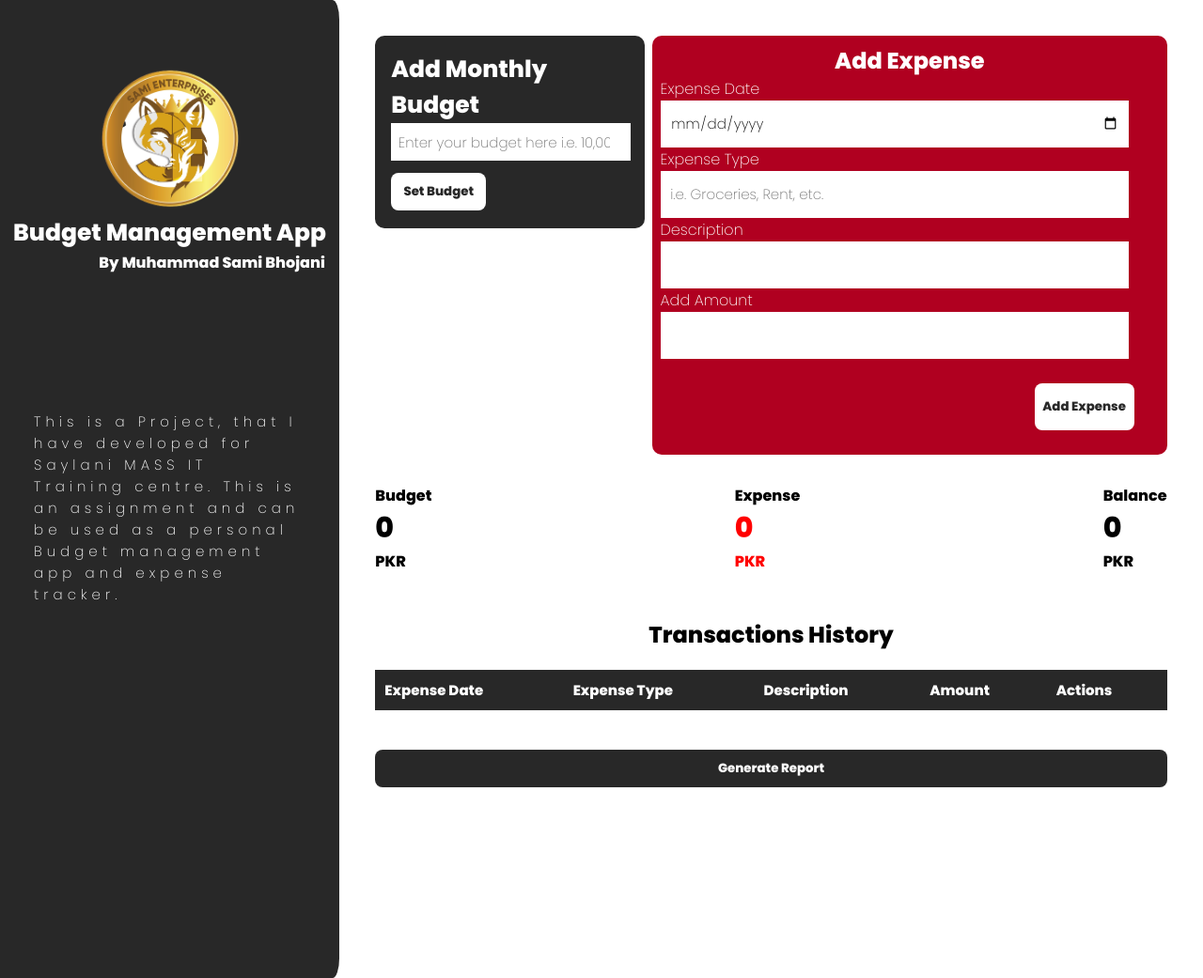
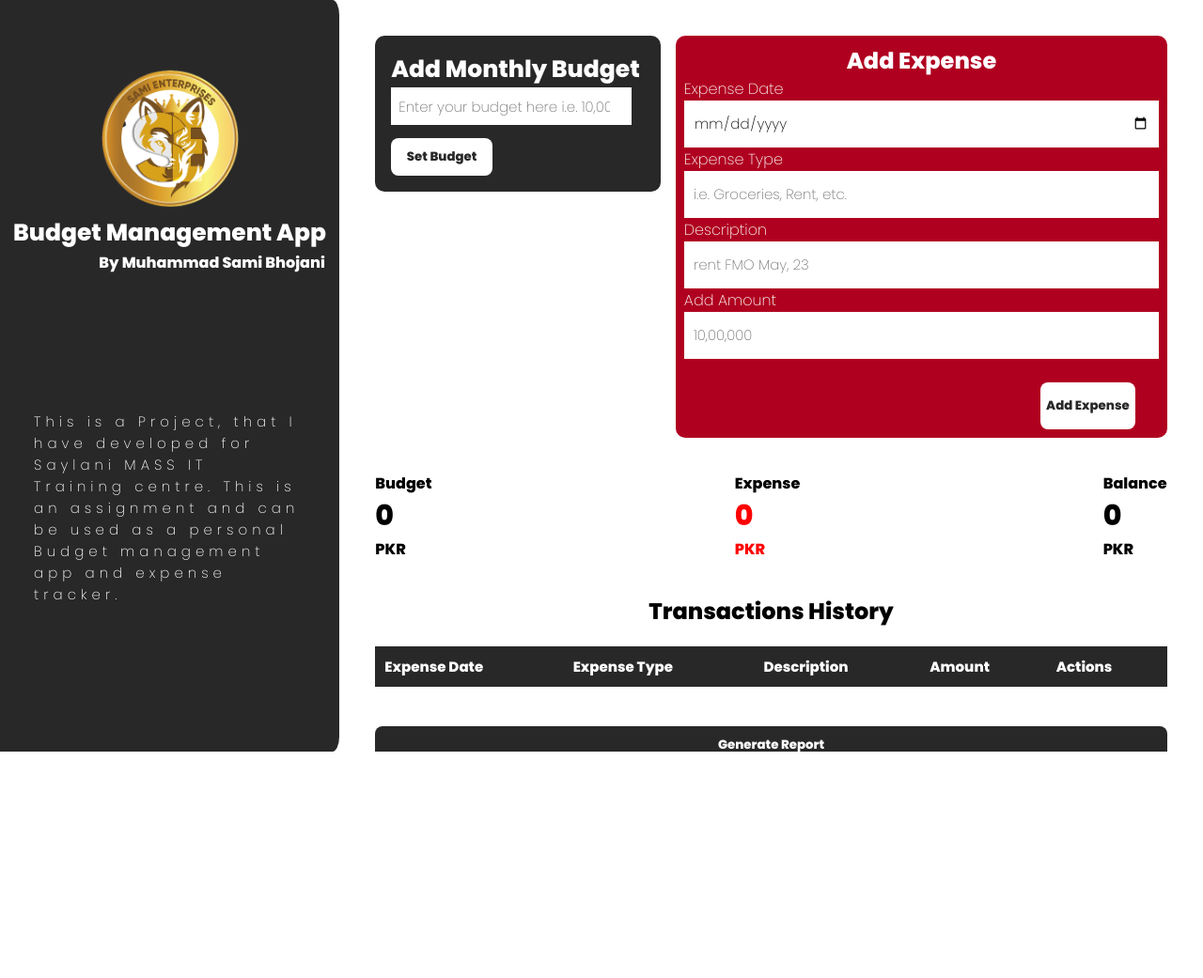
Before and after one commit to samibhojani/budgetApp, a plain HTML site: page index.html in a window 1280 px wide. Shown: the whole page at 94% size. After the commit the page ends 800 px from the top, so only its background shows below. Drawn offline with Linux system fonts and the light colour scheme.

Commit message:
Modifications
Modified UI + js variables

```diff
--- a/css/style.css
+++ b/css/style.css
@@ -2,20 +2,22 @@
     font-family: 'Poppins', sans-serif;
     margin: 0;
     padding: 0;
+    box-sizing: border-box;
 }
 
 .mainContainer {
-    width: 100%;
-    height: 100%;
+    width: 100vw;
+    height: 100vh;
     margin: 0%;
     display: flex;
     flex-direction: row;
     justify-content: space-between;
+    overflow: hidden;
 }
 
 .left {
     width: 30%;
-    height: 100%;
+    height: 100vh;
     background-color: #282828;
     color: #fff;
     display: flex;
@@ -49,11 +51,14 @@
     margin-bottom: 100%;
 }
 .right {
+    height: 100%;
+    overflow-y: auto;
     width: 70%;
     margin: 3%;
     display: flex;
     flex-direction: column;
     gap: 5%;
+    padding-bottom: 80px;
 }
 
 .budgetAndIncomeWrapper {
@@ -72,8 +77,8 @@
 .budgetSection {
     background-color: #282828;
     border-radius: 10px;
-    width: 30%;
-    height: 40%;
+    width: 36%;
+    height: max-content;
     display: flex;
     flex-direction: column;
     padding: 2%;
@@ -109,7 +114,7 @@
 }
 
 .expenseSection {
-    width: 63%;
+    width: 62%;
     height: 100%;
     background-color:  #B00020;
     border-radius: 10px;
@@ -128,7 +133,7 @@
 }
 
 .expenseSection input {
-    width: 90%;
+    width: 100%;
     height: 50px;
     border: none;
     font-size: 15px;
--- a/index.html
+++ b/index.html
@@ -37,18 +37,25 @@
 
             <div class="expenseSection">
                 <h2>Add Expense</h2>
+                <div>
+                    <label for="expenseDate">Expense Date</label>
+                <input type="date" name="date" id="expenseDate" required>
+                </div>
 
-                <label for="expenseDate">Expense Date</label>
-                <input type="date" name="date" id="expenseDate">
+                <div>
+                    <label for="expenseType">Expense Type</label>
+                <input type="text" name="expenseType" id="expenseType" placeholder="i.e. Groceries, Rent, etc." required>
+                </div>
 
-                <label for="expenseType">Expense Type</label>
-                <input type="text" name="expenseType" id="expenseType" placeholder="i.e. Groceries, Rent, etc.">
+                <div>
+                    <label for="descriptionForExpense">Description</label>
+                <input type="text" name="description" id="descriptionForExpense" placeholder="rent FMO May, 23" required>
 
-                <label for="descriptionForExpense">Description</label>
-                <input type="text" name="description" id="descriptionForExpense">
-
-                <label for="expenseAmount">Add Amount</label>
-                <input type="text" name="amount" id="expenseAmount">
+                </div>
+                <div>
+                    <label for="expenseAmount">Add Amount</label>
+                <input type="text" name="amount" id="expenseAmount" placeholder="10,00,000" required>
+                </div>
 
                 <button id="addExpenseBtn">Add Expense</button>
             </div>
--- a/js/app.js
+++ b/js/app.js
@@ -1,5 +1,9 @@
 
 // Add budget in summary
+const expDateInput = document.getElementById("expenseDate")
+    const expTypeInput = document.getElementById("expenseType")
+    const expDescInput = document.getElementById("descriptionForExpense")
+    const expAmountInput = document.getElementById("expenseAmount");
 
 function calcBalance() {
     const currentBudget = parseInt(document.getElementById("displayBudget").innerText);
@@ -27,10 +31,10 @@ document.getElementById("setBudgetBtn").onclick = getBudget
 let arrOfTableEntries = []
 
 function getExpense() {
-    const expDate = document.getElementById("expenseDate").value
-    const expType = document.getElementById("expenseType").value
-    const expDesc = document.getElementById("descriptionForExpense").value
-    const expAmount = +document.getElementById("expenseAmount").value
+    const expDate=expDateInput.value;
+    const expType=expTypeInput.value;
+    const expDesc=expDescInput.value;
+    const expAmount=+expAmountInput.value;
     const expenseBox = document.getElementById("totalExpense")
     const expTableEntries = document.getElementById("expTableEntries")
 
```
